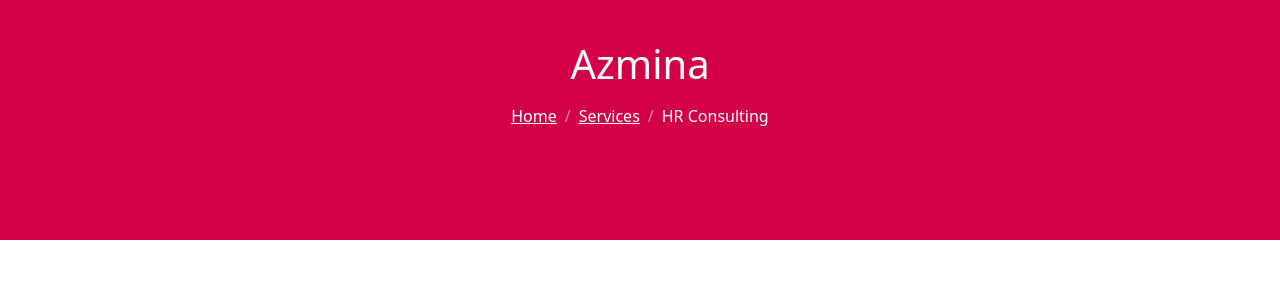
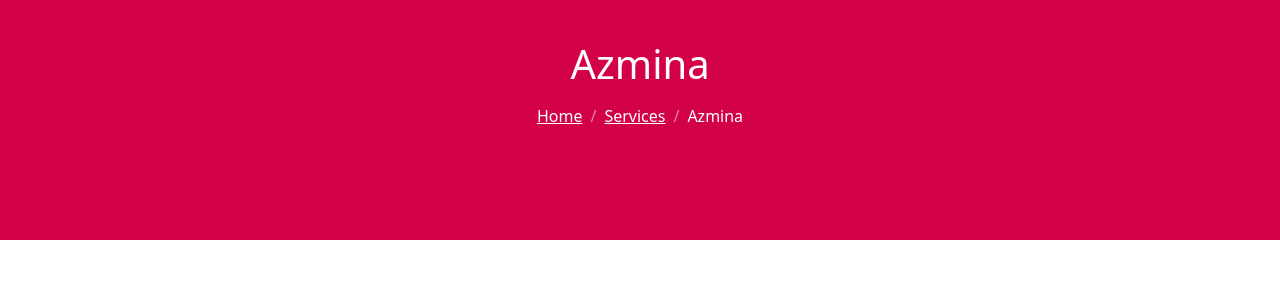
Before and after one commit to KMulji/happypeoplefinal, a Jekyll site: the page built from azmina.html, in a window 1280 px wide. Shown: the part 152-452 px from the top of the page. Built offline with Jekyll 4.4.1, drawn with Linux system fonts in a browser that asks for light colours; nearby versions of some CDN libraries.

Commit message:
azmina breadcrumb fix

```diff
--- a/azmina.html
+++ b/azmina.html
@@ -6,9 +6,9 @@ layout: default
         <h1 class="text-white animated zoomIn mb-3">Azmina</h1>
         <nav aria-label="breadcrumb">
             <ol class="breadcrumb justify-content-center">
-                <li class="breadcrumb-item"><a class="text-white" href="#">Home</a></li>
-                <li class="breadcrumb-item"><a class="text-white" href="#">Services</a></li>
-                <li class="breadcrumb-item text-white active" aria-current="page">HR Consulting</li>
+                <li class="breadcrumb-item"><a class="text-white" href="/">Home</a></li>
+                <li class="breadcrumb-item"><a class="text-white" href="/#team">Services</a></li>
+                <li class="breadcrumb-item text-white active" aria-current="page">Azmina</li>
             </ol>
         </nav>
     </div>
```
